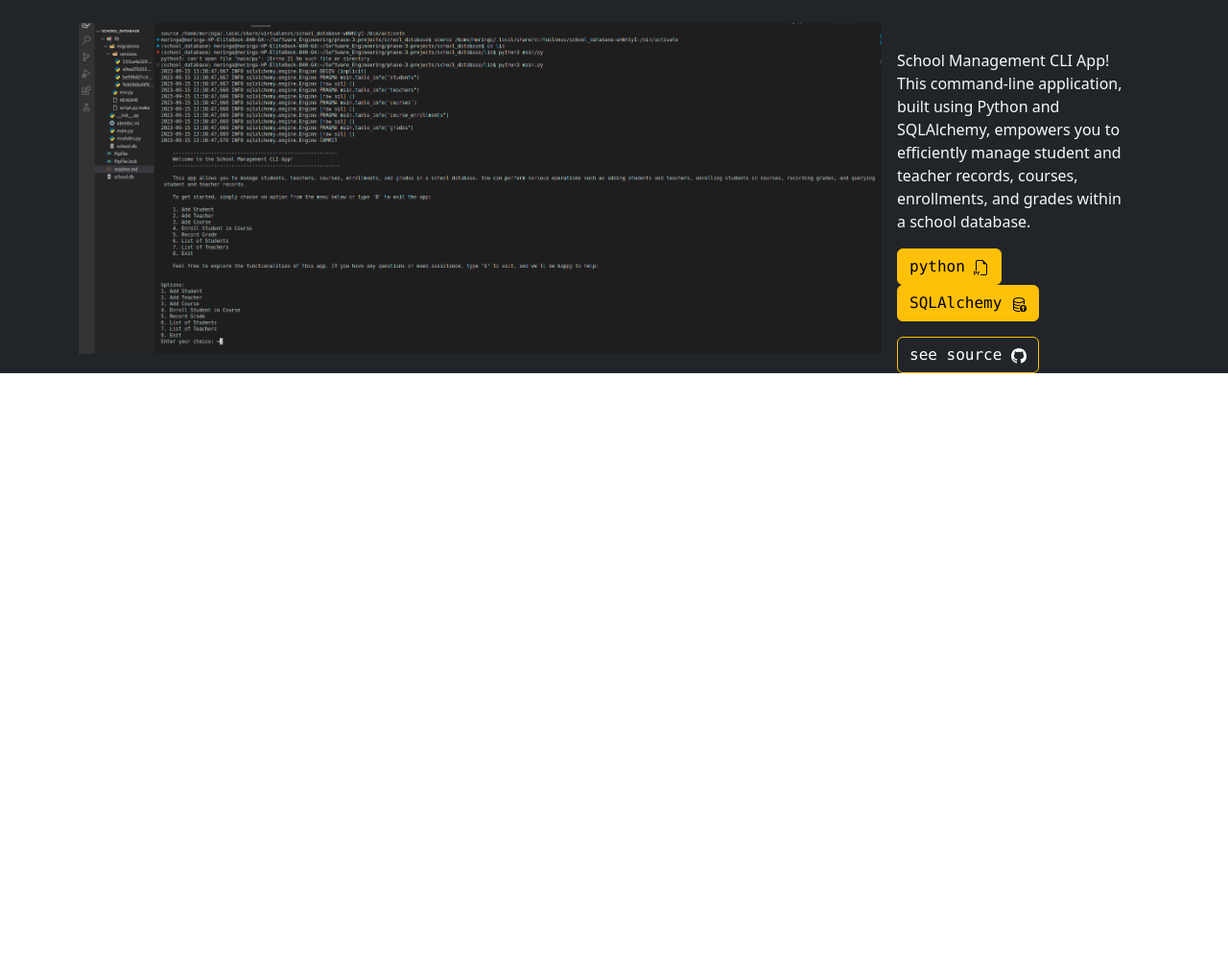
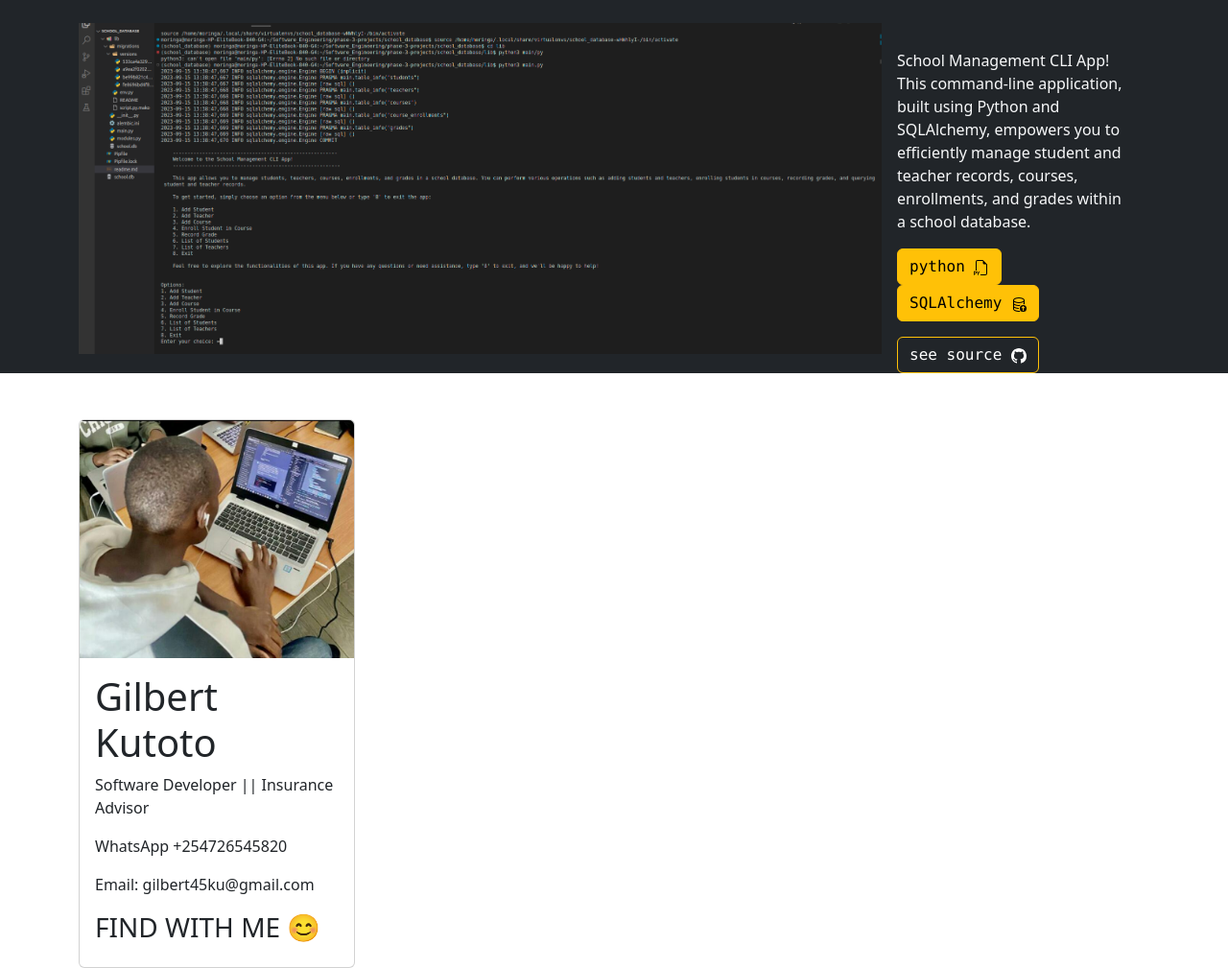
Before and after one commit to gilbert-ku/gilbert-portfolio, a website built with Vite: page src/index.html in a window 1280 px wide. Shown: the part 2850-3859 px from the top of the page at 96% size. Before the commit the page ends 3287 px from the top, so only its background shows below. Built offline with nearby package versions, Linux system fonts and the light colour scheme.

Commit message:
add contact card

```diff
--- a/src/index.html
+++ b/src/index.html
@@ -241,6 +241,33 @@
       </section>
     </section>
 
+
+      <!-- contact -->
+      <section id="CONTACT">
+
+
+        <div class="container">
+            <div class="d-lg-flex align-items-center justify-content-between">
+              <div class="card" style="width: 18rem;">
+                <img src="image/cont-gillie.jpeg" class="card-img-top" alt="...">
+                <div class="card-body">
+                  <h1>Gilbert Kutoto</h1>
+                  <p>Software Developer || Insurance Advisor</p>
+                  <p>WhatsApp +254726545820</p>
+                  <p>Email: gilbert45ku@gmail.com</p>
+
+                  <h3>FIND WITH ME 😊</h3>
+
+
+                </div>
+              </div>
+
+            </div>
+        </div>
+
+
+    </section>
+
     <script type="module" src="./js/main.js"></script>
   </body>
 </html>
```
